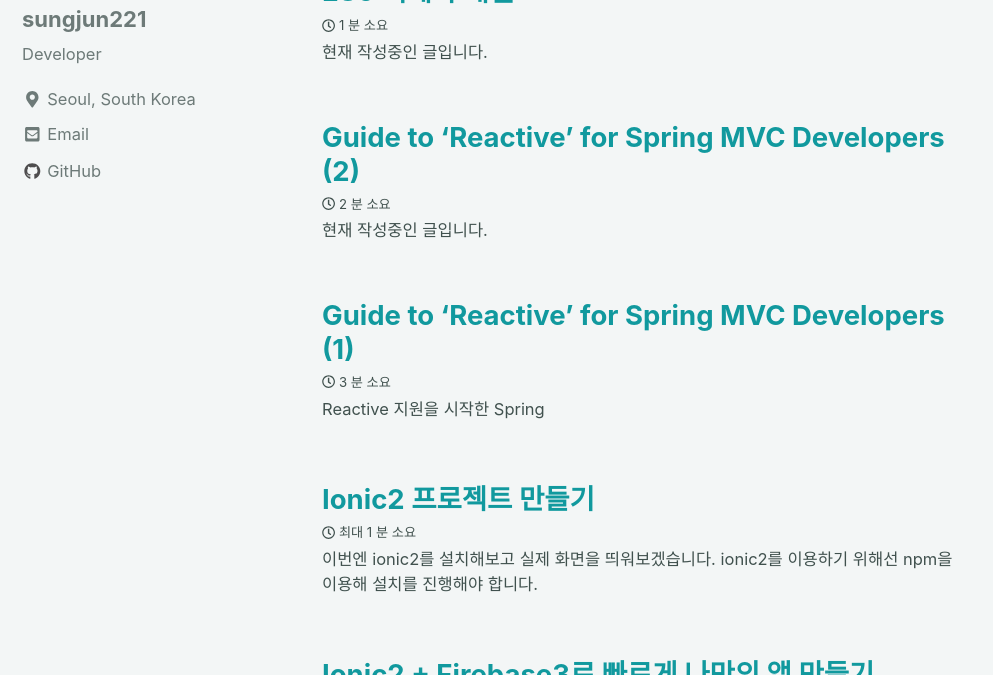
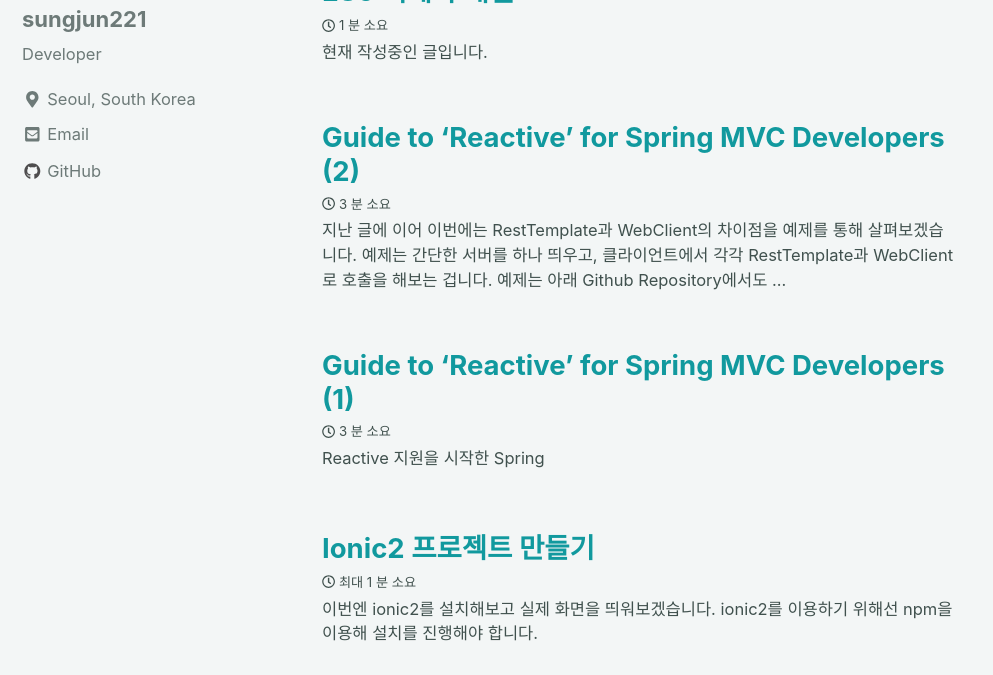
Before and after one commit to sungjun221/sungjun221.github.io, a Jekyll site: the page built from index.html, in a window 1280 px wide and 900 px high, cut to the strip 225-900 px from the top of the window. Shown: the whole strip, without its empty margins (0-993 px from the left). Built offline with Jekyll 4.4.1, drawn with Linux system fonts in a browser that asks for light colours; nearby versions of some CDN libraries; the list of posts is cut into pages by our own code; some of the changed lines change nothing that is shown.

Commit message:
Modified post

```diff
--- a/_posts/2018-11-13-Guide-to-Reactive-for-Spring-MVC-2.markdown
+++ b/_posts/2018-11-13-Guide-to-Reactive-for-Spring-MVC-2.markdown
@@ -7,7 +7,6 @@
 last_modified_at: 2018-11-13T12:04:24-04:00
 toc: true
 ---
-> 현재 작성중인 글입니다.
 
 지난 글에 이어 이번에는 RestTemplate과 WebClient의 차이점을 예제를 통해 살펴보겠습니다. 예제는 간단한 서버를 하나 띄우고, 클라이언트에서 각각 RestTemplate과 WebClient로 호출을 해보는 겁니다. 예제는 아래 Github Repository에서도 다운 받으실 수 있으니 참고해주세요. Spring Boot로 구성되어 있어 Maven Update만 하면 바로 테스트 해보실 수 있습니다.
 
@@ -91,7 +90,7 @@
 
 그럼 이번엔 WebClient로 호출하는 예제를 살펴보겠습니다. 참고로 예제의 마지막 부분에 호출한 block 메소드는 WebFlux에서 가능하면 사용하지 말아야 할 메소드입니다. Non-Blocking I/O 기반인 WebFlux에서 block 메소드를 호출하면 WebFlux를 사용하는 의미가 없기 때문입니다.
 
-예제에서 사용한 이유는 비동기로 구독(Subscribe)하여 호출하면 비동기답게 호출만 하고 바로 돌아와버리기 때문입니다. 서버에 가서 2초간 딜레이를 받고 돌아오는 과정이 측정이 되지 않습니다. 그럼 예제의 내용대로 실행해보겠습니다.
+예제에서 사용한 이유는 비동기로 구독(Subscribe)하여 호출하면 비동기답게 호출만 하고 바로 돌아와버리기 때문입니다. 서버에 가서 2초간 딜레이를 받고 돌아오는 과정이 측정되지 않습니다. 그럼 예제의 내용대로 실행해보겠습니다.
 
 ~~~java
 public class Step2a {
@@ -118,38 +117,10 @@
 
 ![WebClient Example 01](https://user-images.githubusercontent.com/4060030/48671542-17ea6500-eb6d-11e8-9f8e-edf83e46df7e.png "WebCLient Example 01")
 
-흠..? 뭔가 이상합니다.
+..?? 뭔가 이상합니다. 비동기 호출을 했으니 동기호출했을 때보다 좀 더 나은 결과를 기대했는데 별반 다르지 않습니다. 로그를 살펴보니 for문으로 순차적으로 호출하고 있습니다. for문과 block메소드가 만나 Reactive 클라이언트인 WebClient를 동기적으로 동작하게 만들고 말았습니다.
 
 ### WebClient를 이용한 호출 예 2
-
-블라블라
-
-~~~java
-public class Step2b {
-  // ...
-  public static void main(String[] args) {
-    Instant start = Instant.now();
-
-    List<Mono<Person>> list = Stream.of(1, 2, 3, 4, 5)
-        .map(i -> client.get().uri("/person/{id}", i)
-                .retrieve()
-                .bodyToMono(Person.class))
-        .collect(Collectors.toList());
-
-    Mono.when(list).block();
-    logTime(start);
-  }
-  // ...
-}
-~~~
-
-#### [실행결과]
-
-![WebClient Example 02](https://user-images.githubusercontent.com/4060030/48671443-a4942380-eb6b-11e8-84aa-56cf5ab3166f.png "WebCLient Example 02")
-
-블라블라
-
-### WebClient를 이용한 호출 예 3
+이번엔 WebFlux의 기능을 제대로 활용해보겠습니다. Reactor의 객체인 Flux를 이용하여 호출합니다. Flux는 0-N개인 여러개의 결과를 처리하는 Reactor 객체입니다. 참고로 다른 Reactor 객체인 Mono는 0-1개의 결과를 처리합니다. 그럼 아래와 같은 예제를 실행해보겠습니다.
 
 ~~~java
 public class Step2c {
@@ -170,13 +141,13 @@
 
 #### [실행결과]
 
-![WebClient Example 03](https://user-images.githubusercontent.com/4060030/48671483-38fe8600-eb6c-11e8-83d9-6bbbb2c68ae2.png "WebClient Example 03")
+![WebClient Example 02](https://user-images.githubusercontent.com/4060030/48671483-38fe8600-eb6c-11e8-83d9-6bbbb2c68ae2.png "WebClient Example 02")
 
-블라블라
+드디어 비동기의 진가가 나옵니다. 5개의 요청이 약 2초대에 실행되었습니다. 5개의 호출이 응답을 기다리지 않고 바로바로 실행했기 때문입니다. 여기서 한가지 더 눈여겨 볼 것이 있습니다. 로그에 보면 Reactor-http-nio 스레드가 생성된 것을 볼 수 있는데요. 5개의 요청을 했는데 4개의 스레드로 처리한 것을 알 수 있습니다. (스레드 번호 2,4,6,8) 기존의 방식이라면 요청마다 스레드가 필요하기 때문에 5개의 스레드가 필요합니다.
 
-### WebClient를 이용한 호출 예 4
+### WebClient를 이용한 호출 예 3
 
-블라블라
+조금 더 살펴보겠습니다. 이번엔 중첩된 요청을 해보겠습니다. Person의 id를 조회한 후. 해당인의 Hobby를 호출하는 예제입니다. 이번엔 어떤 결과가 나올까요? 자..실행해봅니다.
 
 ~~~java
 public class Step2e {
@@ -200,9 +171,16 @@
 
 #### [실행결과]
 
-![WebClient Example 04](https://user-images.githubusercontent.com/4060030/48671588-005fac00-eb6e-11e8-89a8-baae641fae6d.png "WebClient Example 04")
+![WebClient Example 03](https://user-images.githubusercontent.com/4060030/48671588-005fac00-eb6e-11e8-89a8-baae641fae6d.png "WebClient Example 03")
 
-블라블라
+5번씩 2번, 총 10번의 호출이 발생하지만 약 4초의 시간만이 걸렸습니다. 비동기로 동작하여 2초씩 2번하여 4초대의 시간이 나온 것입니다. 이렇게 WebClient와 RestTemplate 동작의 차이점을 살펴봤습니다.
+
+마무리
+-
+
+Spring WebFlux의 예제를 통해 Reactive의 동작방식과 장점을 살펴봤습니다. 하지만 모든 시스템에 Reactive가 필요한 것은 아닐 겁니다. 잘 돌아가는 기존 시스템을 Reactive로 전환하는 것보단 기존 문제점을 트러블슈팅 하는 것이 더 효과적일 것입니다. 그리고 개발 구성원이 Reactive에 대한 충분한 이해 없이 운영 시스템에 사용하는 것은 오히려 문제를 키울 수도 있겠죠.
+
+하지만 Reactive의 시대가 다가오는 것은 확실한 것 같습니다. 시스템의 일부 스택이나 작은 시스템에 Reactive를 적용해보고 앞으로의 변화를 준비해보면 좋을 것 같습니다.
 
 <br>
 
```
